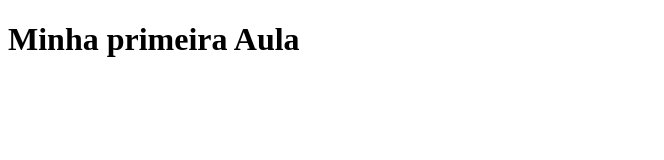
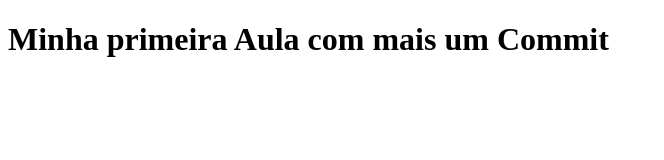
Before and after one commit to Thales-Alencar/aula-01, a plain HTML site: page index.html in a window 1280 px wide. Shown: the whole page, without its empty margins (0-664 px from the left). Drawn offline with Linux system fonts and the light colour scheme.

Commit message:
Adicionamos mais um parte de texto no nosso código

```diff
--- a/index.html
+++ b/index.html
@@ -7,7 +7,7 @@
 </head>
 
 <body>
-  <h1>Minha primeira Aula</h1>
+  <h1>Minha primeira Aula com mais um Commit</h1>
 </body>
 
 </html>
```
